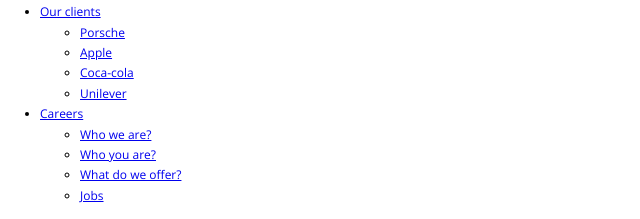
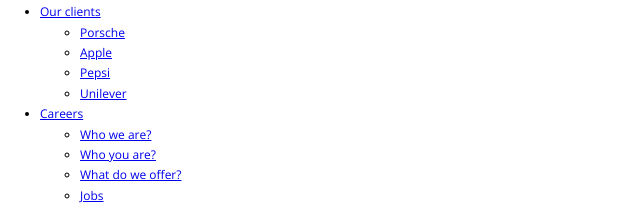
Before and after one commit to kris2485/learning-git-2-2021, a plain HTML site: page index.html in a window 1280 px wide. Shown: the part 234-453 px from the top of the page, 0-640 px from the left. Drawn offline with nearby package versions, Linux system fonts and the light colour scheme.

Commit message:
Update content of index.html

```diff
--- a/index.html
+++ b/index.html
@@ -40,7 +40,7 @@
 	                    <ul>
 	                        <li><a href="#">Porsche</a></li>
 	                        <li><a href="#">Apple</a></li>
-	                        <li><a href="#">Coca-cola</a></li>
+	                        <li><a href="#">Pepsi</a></li>
 	                        <li><a href="#">Unilever</a></li>
 	                    </ul>
 	                </li>
```
